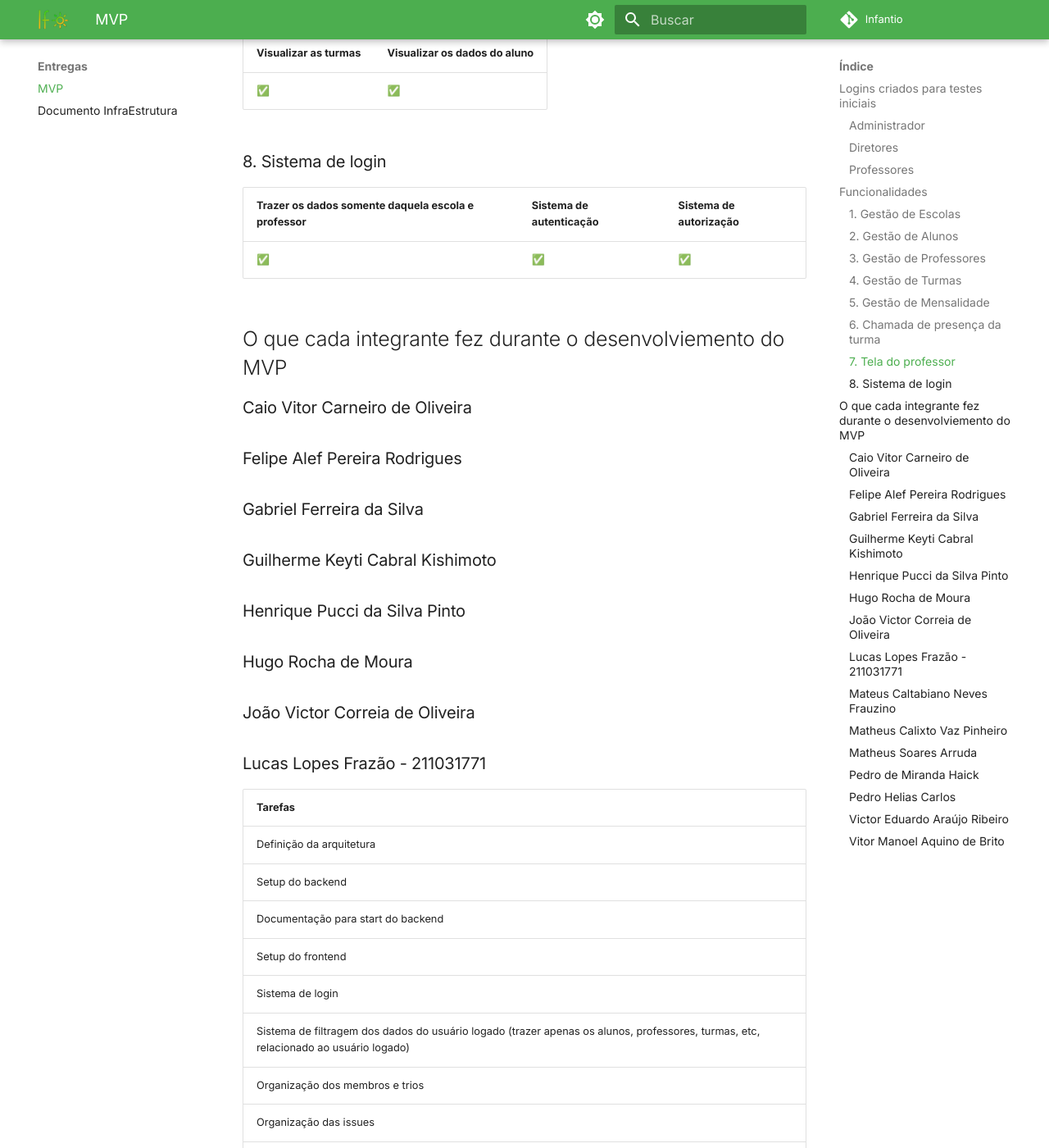
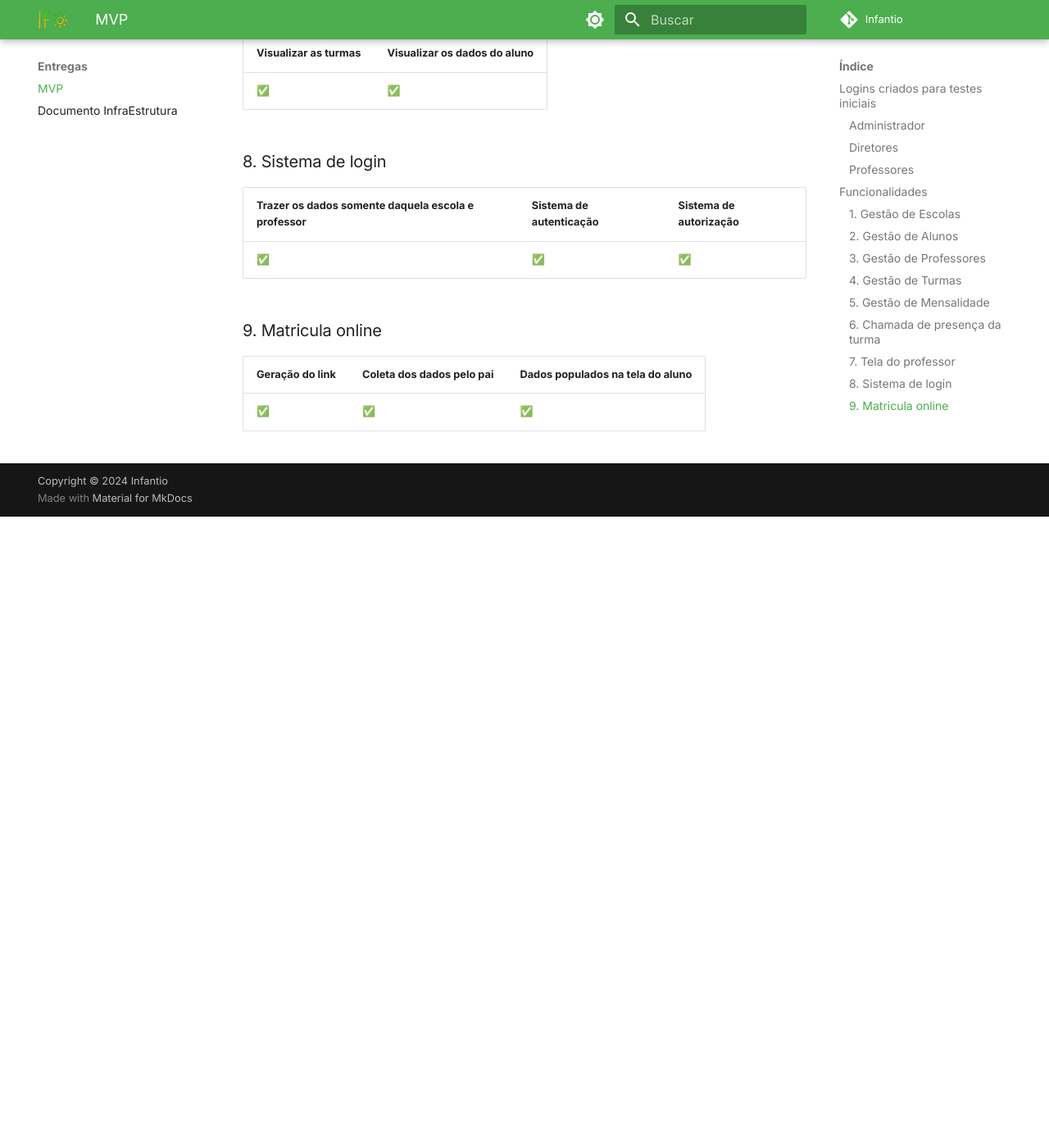
Before and after one commit to FGA-EPS-2024-2-Infantio/docs, an MkDocs documentation site: the page built from docs/entregas/mvp.md, in a window 1280 px wide and 1400 px high, scrolled down 2102 px. Shown: the whole window at 82% size. Built offline with MkDocs 1.6.1 and Material for MkDocs 9.7.7, drawn with Linux system fonts in a browser that asks for light colours; some web fonts are replaced; after the commit the page ends 2732 px from its top, so only the background shows below that; some of the changed text lies outside the part shown.

```diff
--- a/docs/entregas/mvp.md
+++ b/docs/entregas/mvp.md
@@ -54,7 +54,6 @@
 | --------- | ------ | ------ |
 | ✅        | ✅     | ✅     |
 
-
 ### 6. Chamada de presença da turma
 
 | Adicionar | Editar | Listar |
@@ -70,60 +69,11 @@
 ### 8. Sistema de login
 
 | Trazer os dados somente daquela escola e professor | Sistema de autenticação | Sistema de autorização |
-| -------------------------------------------------- | ----------------------- | ---------------------- |
-| ✅                                                 | ✅                      | ✅                     |
+| -------------------------------------------------- | ------------------------- | ------------------------ |
+| ✅                                                 | ✅                        | ✅                       |
 
-## O que cada integrante fez durante o desenvolviemento do MVP
+### 9. Matricula online
 
-### Caio Vitor Carneiro de Oliveira
-
-### Felipe Alef Pereira Rodrigues
-
-### Gabriel Ferreira da Silva
-
-### Guilherme Keyti Cabral Kishimoto
-
-### Henrique Pucci da Silva Pinto
-
-### Hugo Rocha de Moura
-
-### João Victor Correia de Oliveira
-
-### Lucas Lopes Frazão - 211031771
-
-| Tarefas                                                                                                                             |
-| ----------------------------------------------------------------------------------------------------------------------------------- |
-| Definição da arquitetura                                                                                                            |
-| Setup do backend                                                                                                                    |
-| Documentação para start do backend                                                                                                  |
-| Setup do frontend                                                                                                                   |
-| Sistema de login                                                                                                                    |
-| Sistema de filtragem dos dados do usuário logado (trazer apenas os alunos, professores, turmas, etc, relacionado ao usuário logado) |
-| Organização dos membros e trios                                                                                                     |
-| Organização das issues                                                                                                              |
-| Code review                                                                                                                         |
-| Gestão de PRs para merge                                                                                                            |
-| Primeiro CRUD (escolas) que serviu como base para os outros                                                                         |
-| CRUD de turmas                                                                                                                      |
-| Construção do MVP via introspecção                                                                                                  |
-| Protótipo de baixa fidelidade                                                                                                       |
-| Validação do MVP com a stakeholder                                                                                                  |
-| Criação e gestão da organização                                                                                                     |
-| Criação do cronograma                                                                                                               |
-| Criação do TAP                                                                                                                      |
-| Gestão das reuniões                                                                                                                 |
-| Teste de fluxo                                                                                                                      |
-
-### Mateus Caltabiano Neves Frauzino
-
-### Matheus Calixto Vaz Pinheiro
-
-### Matheus Soares Arruda
-
-### Pedro de Miranda Haick
-
-### Pedro Helias Carlos
-
-### Victor Eduardo Araújo Ribeiro
-
-### Vitor Manoel Aquino de Brito
+| Geração do link | Coleta dos dados pelo pai | Dados populados na tela do aluno |
+| ----------------- | ------------------------- | -------------------------------- |
+| ✅                | ✅                        | ✅                               |
--- a/mkdocs.yml
+++ b/mkdocs.yml
@@ -54,13 +54,12 @@ nav:
       - Sprint 3: sprints/sprint3.md
       - Sprint 4: sprints/sprint4.md
   - Artefatos:
-      - Roadmap: artefatos/roadmap.md
-      - Storymap: artefatos/roadmap.md
-      - Prototipos: artefatos/roadmap.md
+      - Storymap: artefatos/storymap.md
+      - Prototipos: artefatos/prototipos.md
       - Personas: artefatos/roadmap.md
-      - Requisitos: artefatos/roadmap.md
-      - Histórias de usuário: artefatos/roadmap.md
-      - Épicos: artefatos/roadmap.md
+      - Requisitos: artefatos/requisitos.md
+      - Histórias de usuário: artefatos/historias_usuario.md
+      - Épicos: artefatos/epicos.md
   - Entregas:
       - MVP: entregas/mvp.md
       - Documento InfraEstrutura: entregas/docInfra.md
```
Also changed, not shown: docs/artefatos/prototipos.md (added, +29 -0 lines), docs/artefatos/storymap.md (added, +23 -0 lines), docs/assets/alta_1.png (added), docs/assets/alta_2.png (added), docs/assets/baixa_1.png (added), docs/assets/baixa_2.png (added), docs/assets/baixa_3.png (added), docs/assets/baixa_4.png (added), docs/assets/storymap.png (added), 1 other file.
